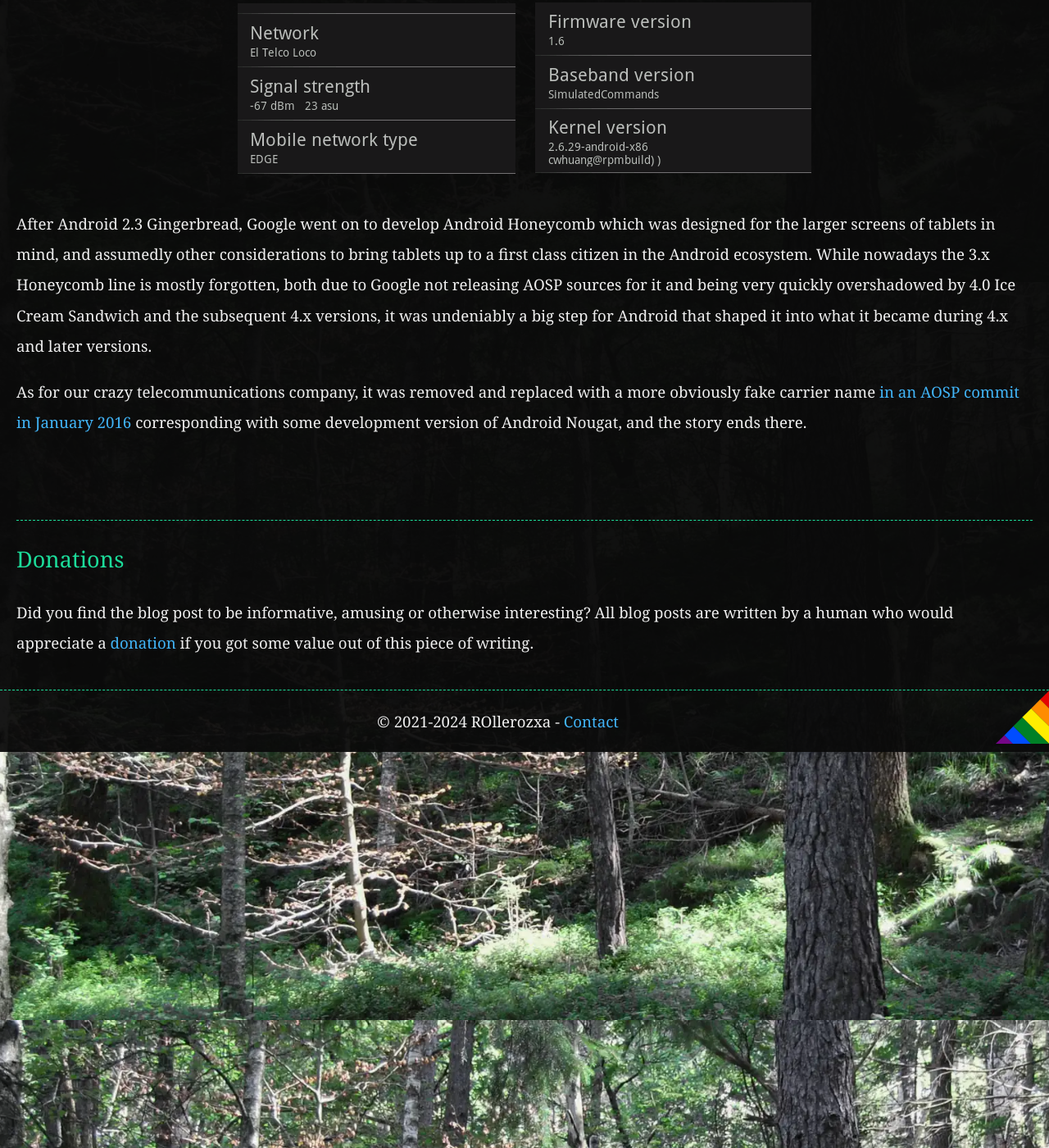
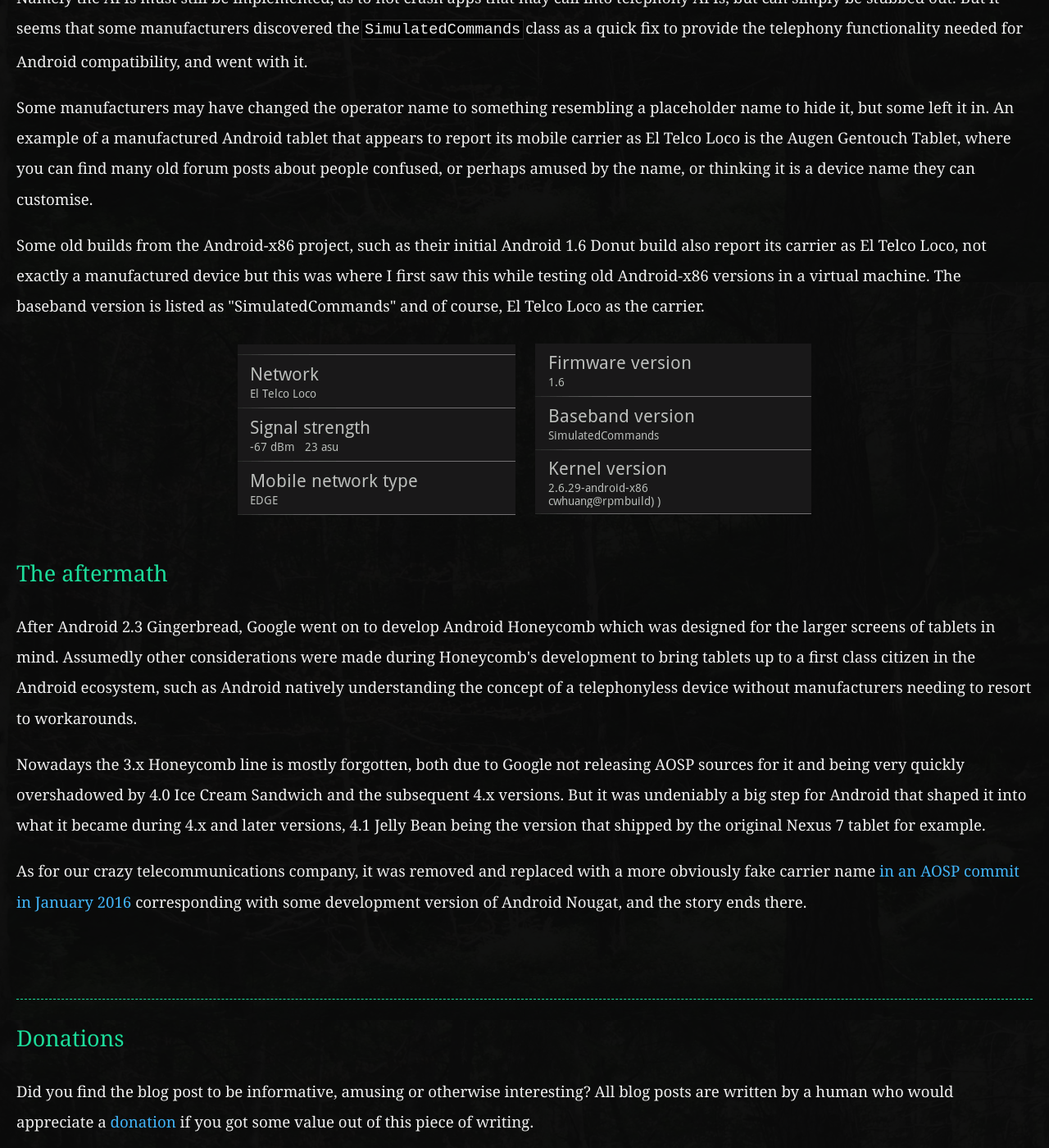
Before and after one commit to rollerozxa/voxelmanip.se, a Jekyll site: the page built from _posts/2024-10-14-el-telco-loco.md, in a window 1280 px wide and 1400 px high, scrolled down 2356 px. Shown: the whole window at 82% size. Built offline with Jekyll 4.4.1, drawn with Linux system fonts in a browser that asks for light colours; some of the changed text lies outside the part shown.

Commit message:
Updates to El Telco Loco blog post

````diff
--- a/_posts/2024-10-14-el-telco-loco.md
+++ b/_posts/2024-10-14-el-telco-loco.md
@@ -11,7 +11,22 @@
 <!--more-->
 
 ## Jajaja... Va?
-El Telco Loco is Spanish for "The Crazy Telco", Telco referring to a company providing telecommunications services. You can also tell how well it rhymes and rolls off the tongue when you say it, and it existed in the `SimulatedCommands` class of the telephony component in the Android Open Source Project. The string is present as far back as the Android M3 RC20a pre-release SDK build from November 2007, and I am sure the person on the original Android development team felt very proud about their funny pun.
+El Telco Loco is Spanish for "The Crazy Telco", Telco referring to a company providing telecommunications services. You can also tell how well it rhymes and rolls off the tongue when you say it, and it existed in the `SimulatedCommands` class of the telephony component in the Android Open Source Project:
+
+```java
+// [com.android.internal.telephony.test.SimulatedCommands]
+public void getOperator(Message result) {
+	String[] ret = new String[3];
+
+	ret[0] = "El Telco Loco";
+	ret[1] = "Telco Loco";
+	ret[2] = "001001";
+
+	resultSuccess(result, ret);
+}
+```
+
+The string is present as far back as the Android M3 RC20a pre-release SDK build from November 2007, and I am sure the person on the original Android development team felt very proud about their funny pun.
 
 Normally the values present in `SimulatedCommands` should not be visible on any end user build of Android, as they are only used to simulate the presence of telephony in a testing environment. And every Android device that gets released to consumers will have functioning telephony, right? A phone would be quite useless without being able to use it like a phone after all.
 
@@ -40,6 +55,9 @@
 	name="android-x86-carrier-info.webp"
 	alt="Two screenshots shown side-to-side. One screenshot shows the Network name as 'El Telco Loco', and the second screenshot shows the Baseband version as being 'SimulatedCommands'." %}
 
-After Android 2.3 Gingerbread, Google went on to develop Android Honeycomb which was designed for the larger screens of tablets in mind, and assumedly other considerations to bring tablets up to a first class citizen in the Android ecosystem. While nowadays the 3.x Honeycomb line is mostly forgotten, both due to Google not releasing AOSP sources for it and being very quickly overshadowed by 4.0 Ice Cream Sandwich and the subsequent 4.x versions, it was undeniably a big step for Android that shaped it into what it became during 4.x and later versions.
+## The aftermath
+After Android 2.3 Gingerbread, Google went on to develop Android Honeycomb which was designed for the larger screens of tablets in mind. Assumedly other considerations were made during Honeycomb's development to bring tablets up to a first class citizen in the Android ecosystem, such as Android natively understanding the concept of a telephonyless device without manufacturers needing to resort to workarounds.
+
+Nowadays the 3.x Honeycomb line is mostly forgotten, both due to Google not releasing AOSP sources for it and being very quickly overshadowed by 4.0 Ice Cream Sandwich and the subsequent 4.x versions. But it was undeniably a big step for Android that shaped it into what it became during 4.x and later versions, 4.1 Jelly Bean being the version that shipped by the original Nexus 7 tablet for example.
 
 As for our crazy telecommunications company, it was removed and replaced with a more obviously fake carrier name [in an AOSP commit in January 2016](https://android.googlesource.com/platform/frameworks/opt/telephony/+/59d1e823d9a%5E%21/#F0) corresponding with some development version of Android Nougat, and the story ends there.
````
